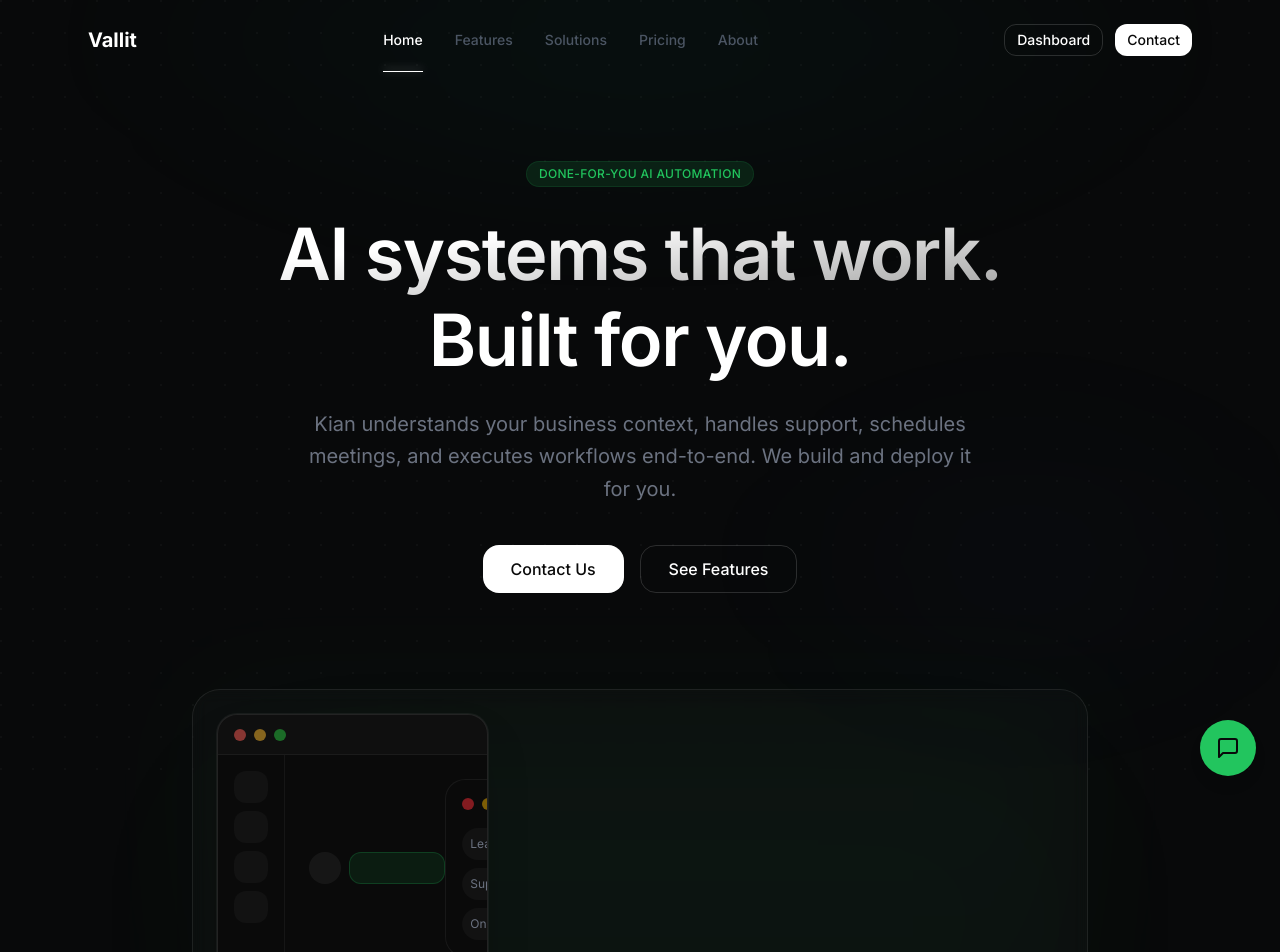
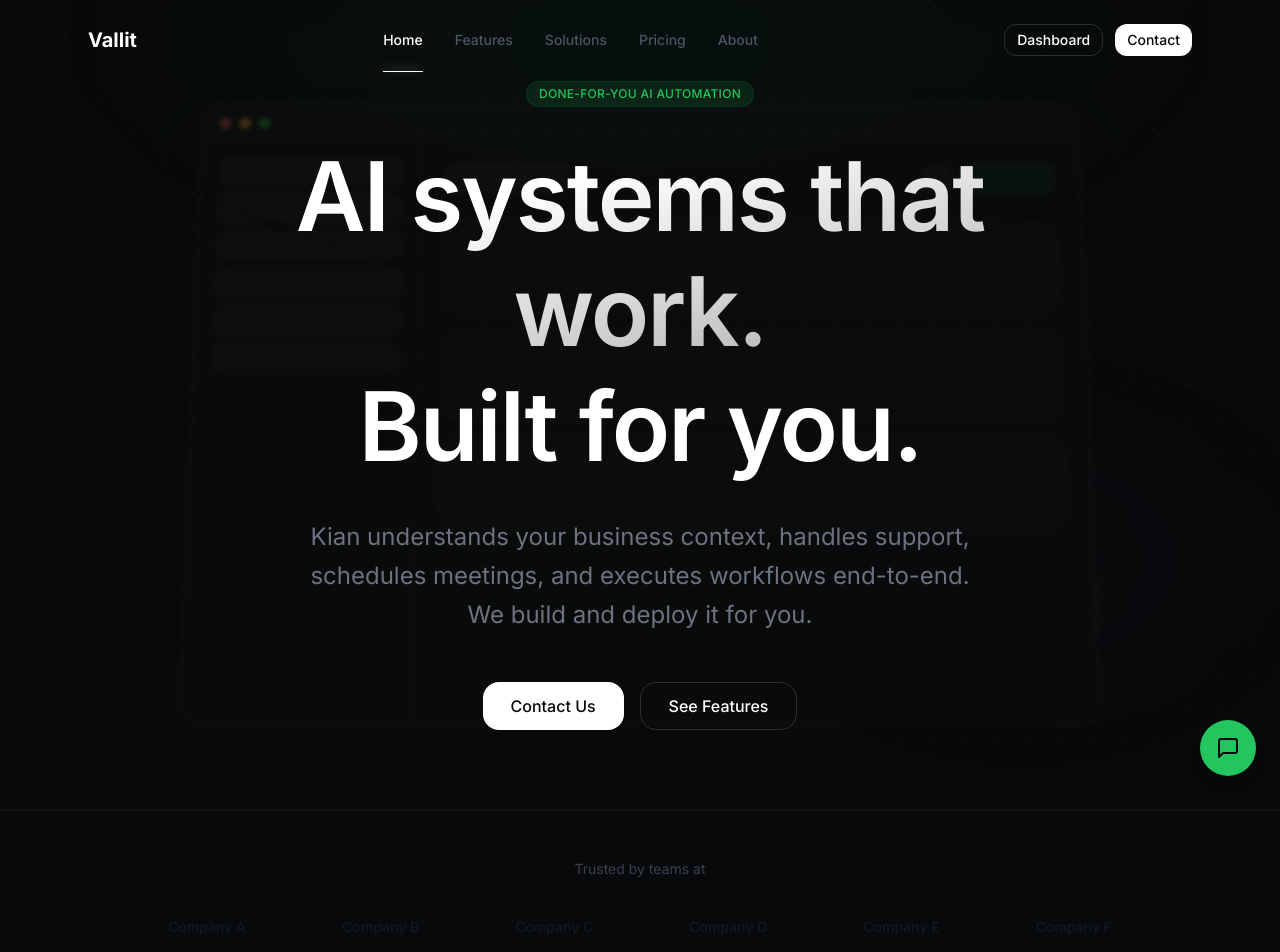
Before and after one commit to vallit-tv/Syntra, a Next.js app in the folder vallit-site/: page / in a window 1280 px wide. Shown: the top 952 px of the page. Built offline with nearby package versions, Linux system fonts and the light colour scheme.

Commit message:
feat: Revamp the hero section with an animated background visual and content animations.

```diff
--- a/vallit-site/src/components/home/hero.tsx
+++ b/vallit-site/src/components/home/hero.tsx
@@ -6,58 +6,22 @@
 
 export function Hero() {
     return (
-        <section className="relative pt-32 pb-20 md:pt-40 md:pb-28 overflow-hidden">
-            <div className="container mx-auto px-6 max-w-6xl">
-                <div className="max-w-4xl mx-auto text-center">
-                    {/* Badge */}
-                    <Badge variant="accent" className="mb-6">
-                        Done-for-you AI Automation
-                    </Badge>
-
-                    {/* Title */}
-                    <h1 className="text-4xl md:text-5xl lg:text-6xl xl:text-7xl font-bold tracking-tight mb-6">
-                        <span className="text-gradient">AI systems that work.</span>
-                        <br />
-                        <span className="text-white">Built for you.</span>
-                    </h1>
-
-                    {/* Subtitle */}
-                    <p className="text-lg md:text-xl text-[var(--gray-300)] leading-relaxed max-w-2xl mx-auto mb-10">
-                        Kian understands your business context, handles support, schedules
-                        meetings, and executes workflows end-to-end. We build and deploy it for
-                        you.
-                    </p>
-
-                    {/* CTAs */}
-                    <div className="flex flex-col sm:flex-row items-center justify-center gap-4">
-                        <ButtonLink href="/pricing#contact" size="lg">
-                            Contact Us
-                        </ButtonLink>
-                        <ButtonLink href="/features" variant="secondary" size="lg">
-                            See Features
-                        </ButtonLink>
-                    </div>
-                </div>
-
-                {/* Hero Visual */}
-                <div className="mt-16 md:mt-24 relative">
-                    <div className="relative mx-auto max-w-4xl">
-                        {/* Glow effect behind */}
-                        <div className="absolute inset-0 bg-gradient-to-b from-[var(--accent-dim)] to-transparent opacity-30 blur-3xl -z-10" />
-
-                        {/* Mock UI */}
+        <section className="relative min-h-[90vh] flex items-center pt-20 pb-20 overflow-hidden">
+            {/* Background Visual Layer */}
+            <div className="absolute inset-0 z-0 flex items-center justify-center pointer-events-none">
+                <div className="w-full max-w-6xl px-6 h-full flex items-center justify-center perspective-[2000px]">
                     <motion.div
-                            initial={{ opacity: 0, y: 40, filter: "blur(10px)" }}
-                            animate={{ opacity: 1, y: 0, filter: "blur(0px)" }}
-                            transition={{ duration: 0.8, ease: "easeOut" }}
-                            className="bg-[rgba(255,255,255,0.02)] backdrop-blur-sm rounded-2xl border border-[rgba(255,255,255,0.08)] p-4 md:p-6"
+                        initial={{ opacity: 0, rotateX: 20, y: 100, scale: 0.9 }}
+                        animate={{ opacity: 0.4, rotateX: 10, y: 0, scale: 1 }}
+                        transition={{ duration: 1.5, ease: "easeOut" }}
+                        style={{ transformStyle: "preserve-3d" }}
+                        className="relative w-full max-w-4xl opacity-50 blur-[2px] mask-image-linear-gradient(to bottom, black 50%, transparent 100%)"
                     >
-                            <div className="grid md:grid-cols-3 gap-4">
-                                {/* Chat Panel */}
-                                <div className="absolute inset-0 bg-gradient-to-b from-[var(--accent-dim)] to-transparent opacity-20 blur-[100px] -z-10 transform translate-y-20" />
+                        {/* Glow effect */}
+                        <div className="absolute inset-0 bg-gradient-to-b from-[var(--accent-dim)] to-transparent opacity-20 blur-[120px] -z-10" />
 
                         {/* Mock UI Main Frame */}
-                                <div className="bg-[#0A0A0A] rounded-xl border border-white/10 shadow-2xl overflow-hidden ring-1 ring-white/5">
+                        <div className="bg-[#0A0A0A] rounded-xl border border-white/5 shadow-2xl overflow-hidden ring-1 ring-white/5 mx-auto max-w-4xl rotate-x-12">
                             {/* Window Config Bar */}
                             <div className="h-10 border-b border-white/5 bg-white/[0.02] flex items-center px-4 gap-2">
                                 <div className="flex gap-2">
@@ -68,64 +32,26 @@
                             </div>
 
                             {/* Content Grid */}
-                                    <div className="grid md:grid-cols-12 gap-0 h-[500px] md:h-[600px] bg-[#0A0A0A]">
+                            <div className="grid md:grid-cols-12 gap-0 h-[600px] bg-[#0A0A0A]">
                                 {/* Sidebar */}
                                 <div className="md:col-span-3 border-r border-white/5 p-4 hidden md:flex flex-col gap-2">
-                                            {[1, 2, 3, 4].map((i) => (
+                                    {[1, 2, 3, 4, 5, 6].map((i) => (
                                         <div key={i} className="h-8 rounded-md bg-white/[0.03] w-full" />
                                     ))}
-                                            <div className="mt-auto">
-                                                <div className="h-10 rounded-md bg-white/[0.03] w-full" />
                                 </div>
-                                        </div>
-
                                 {/* Main Area */}
                                 <div className="md:col-span-9 p-6">
-                                            {/* Header mock */}
                                     <div className="flex items-center justify-between mb-8">
                                         <div className="h-8 w-32 bg-white/[0.05] rounded-md" />
                                         <div className="flex gap-2">
                                             <div className="h-8 w-8 rounded-full bg-white/[0.05]" />
                                             <div className="h-8 w-24 bg-[var(--accent)]/10 border border-[var(--accent)]/20 rounded-md" />
                                         </div>
-                                                <motion.div
-                                                    initial={{ opacity: 0, x: 20, filter: "blur(5px)" }}
-                                                    animate={{ opacity: 1, x: 0, filter: "blur(0px)" }}
-                                                    transition={{ duration: 0.6, delay: 0.6, ease: "easeOut" }}
-                                                    className="bg-[var(--bg-elevated)] rounded-xl border border-[rgba(255,255,255,0.06)] p-4"
-                                                >
-                                                    <div className="flex items-center gap-2 mb-4">
-                                                        <div className="w-3 h-3 rounded-full bg-red-500/50" />
-                                                        <div className="w-3 h-3 rounded-full bg-yellow-500/50" />
-                                                        <div className="w-3 h-3 rounded-full bg-green-500/50" />
-                                                        <span className="ml-2 text-xs text-[var(--gray-500)]">
-                                                            Workflows
-                                                        </span>
                                     </div>
-                                                    <div className="space-y-2">
-                                                        {[
-                                                            { label: "Lead Intake", status: "active" },
-                                                            { label: "Support Ticket", status: "done" },
-                                                            { label: "Onboarding", status: "pending" },
-                                                        ].map((item, i) => (
-                                                            <div
-                                                                key={i}
-                                                                className="flex items-center justify-between text-xs p-2 rounded-lg bg-[rgba(255,255,255,0.03)]"
-                                                            >
-                                                                <span className="text-[var(--gray-300)]">{item.label}</span>
-                                                                <span
-                                                                    className={`w-2 h-2 rounded-full ${item.status === "active"
-                                                                        ? "bg-[var(--accent)] animate-pulse"
-                                                                        : item.status === "done"
-                                                                            ? "bg-green-500"
-                                                                            : "bg-[var(--gray-500)]"
-                                                                        }`}
-                                                                />
-                                                            </div>
+                                    <div className="space-y-4">
+                                        {[1, 2, 3].map((i) => (
+                                            <div key={i} className="h-24 rounded-xl bg-white/[0.02] border border-white/5 w-full" />
                                         ))}
-                                                    </div>
-                                                </motion.div>
-                                            </div>
                                     </div>
                                 </div>
                             </div>
@@ -133,6 +59,72 @@
                     </motion.div>
                 </div>
             </div>
+
+            {/* Content Layer */}
+            <div className="container relative z-10 mx-auto px-6 max-w-6xl">
+                <div className="max-w-4xl mx-auto text-center">
+                    {/* Badge */}
+                    <motion.div
+                        initial={{ opacity: 0, y: 20, filter: "blur(10px)" }}
+                        animate={{ opacity: 1, y: 0, filter: "blur(0px)" }}
+                        transition={{ duration: 0.8, ease: "easeOut" }}
+                    >
+                        <Badge variant="accent" className="mb-8">
+                            Done-for-you AI Automation
+                        </Badge>
+                    </motion.div>
+
+                    {/* Title */}
+                    <h1 className="text-5xl md:text-6xl lg:text-7xl xl:text-8xl font-bold tracking-tight mb-8">
+                        <span className="block overflow-hidden">
+                            <motion.span
+                                initial={{ y: "100%", filter: "blur(20px)", opacity: 0 }}
+                                animate={{ y: 0, filter: "blur(0px)", opacity: 1 }}
+                                transition={{ duration: 1, ease: [0.16, 1, 0.3, 1] }}
+                                className="block text-gradient"
+                            >
+                                AI systems that work.
+                            </motion.span>
+                        </span>
+                        <span className="block overflow-hidden">
+                            <motion.span
+                                initial={{ y: "100%", filter: "blur(20px)", opacity: 0 }}
+                                animate={{ y: 0, filter: "blur(0px)", opacity: 1 }}
+                                transition={{ duration: 1, delay: 0.1, ease: [0.16, 1, 0.3, 1] }}
+                                className="block text-white"
+                            >
+                                Built for you.
+                            </motion.span>
+                        </span>
+                    </h1>
+
+                    {/* Subtitle */}
+                    <motion.p
+                        initial={{ opacity: 0, y: 20, filter: "blur(10px)" }}
+                        animate={{ opacity: 1, y: 0, filter: "blur(0px)" }}
+                        transition={{ duration: 1, delay: 0.3, ease: "easeOut" }}
+                        className="text-xl md:text-2xl text-[var(--gray-300)] leading-relaxed max-w-2xl mx-auto mb-12"
+                    >
+                        Kian understands your business context, handles support, schedules
+                        meetings, and executes workflows end-to-end. We build and deploy it for
+                        you.
+                    </motion.p>
+
+                    {/* CTAs */}
+                    <motion.div
+                        initial={{ opacity: 0, y: 20, filter: "blur(5px)" }}
+                        animate={{ opacity: 1, y: 0, filter: "blur(0px)" }}
+                        transition={{ duration: 0.8, delay: 0.5, ease: "easeOut" }}
+                        className="flex flex-col sm:flex-row items-center justify-center gap-4"
+                    >
+                        <ButtonLink href="/pricing#contact" size="lg">
+                            Contact Us
+                        </ButtonLink>
+                        <ButtonLink href="/features" variant="secondary" size="lg">
+                            See Features
+                        </ButtonLink>
+                    </motion.div>
+                </div>
             </div>
         </section>
     );
```
Also changed, not shown: vallit-site/src/components/home/cta-section.tsx (+97 -54 lines), vallit-site/src/components/home/sticky-stepper.tsx (+39 -40 lines). Lines whose indentation alone changed are shown as unchanged.
